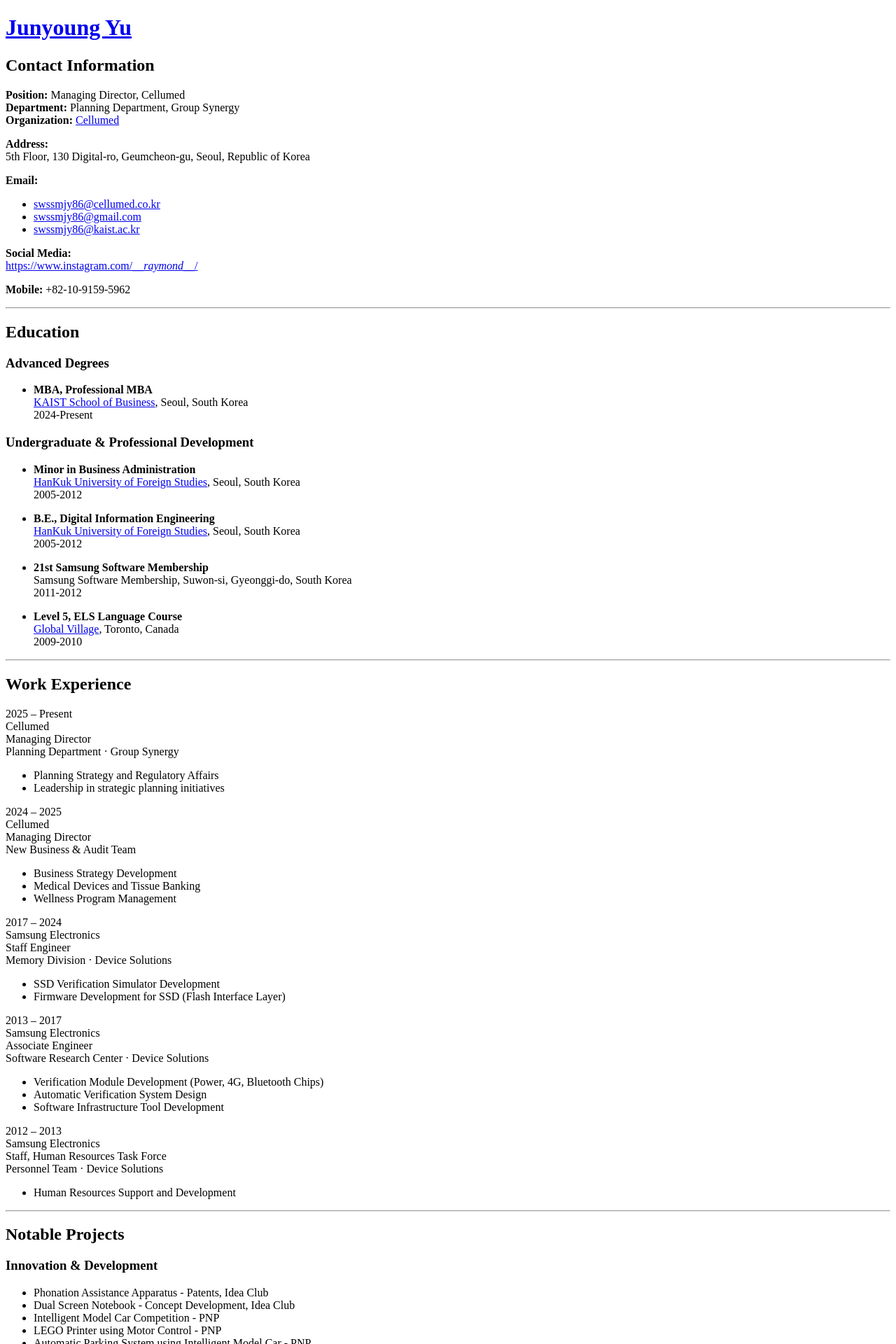
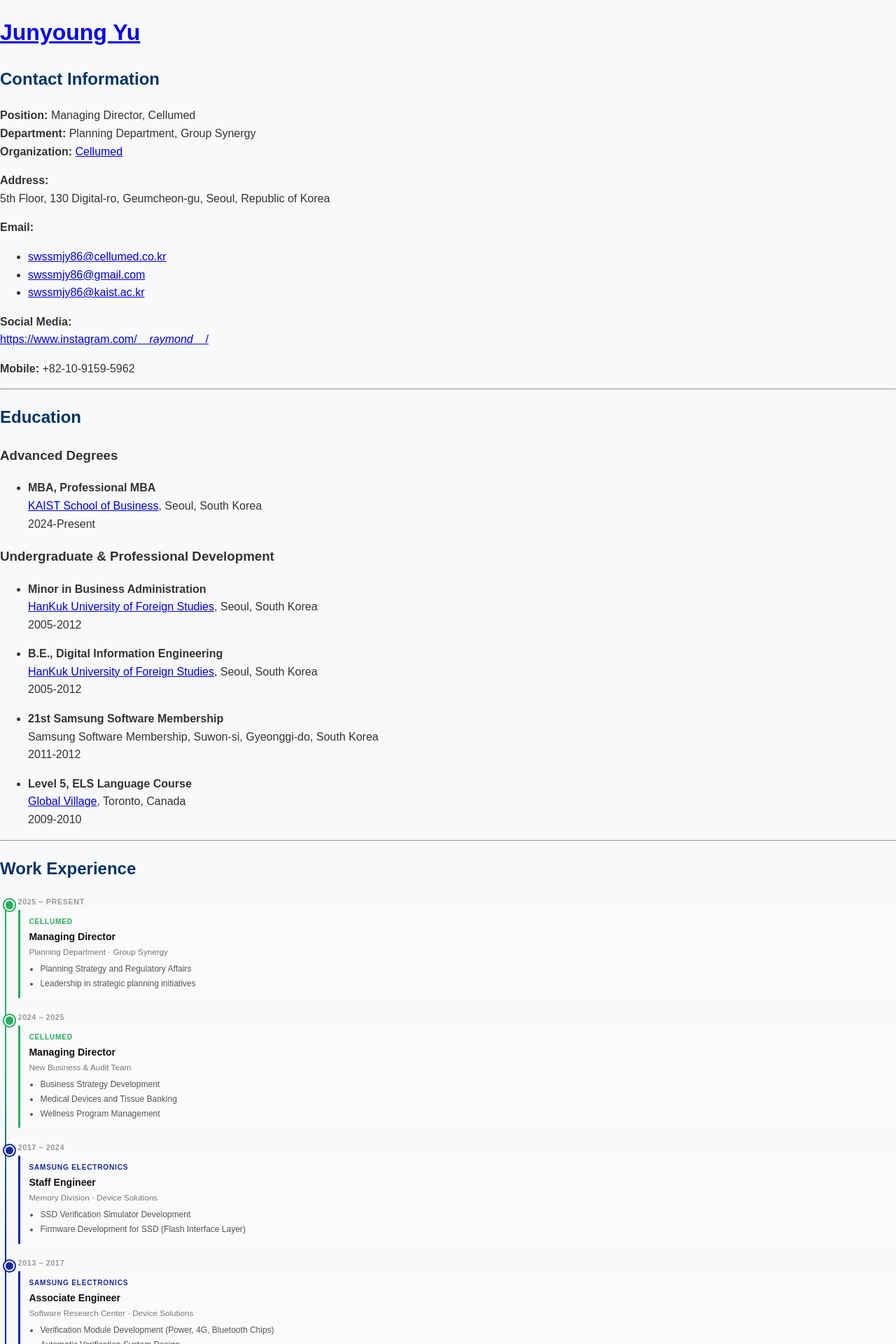
Before and after one commit to swssmjy86/swssmjy86.github.io, a Jekyll site: the page built from index.md, in a window 1280 px wide. Shown: the top 1920 px of the page at 70% size. Built offline with Jekyll 4.4.1, drawn with Linux system fonts in a browser that asks for light colours; our own code applies the rules of GitHub Pages for plain Markdown files.

Commit message:
Fix Jekyll Sass build and remove dead CSS; add git-branch-workflow skill
- css/main.scss was missing Jekyll front matter since 2025-04-11, so
  Jekyll never compiled it and the live site served no CSS at all
  (css/main.css 404s). Restored front matter.
- Removed unused .btn/.skill-list/.expertise-tags rules from main.scss
  and deleted _sass/_normalize.scss, _solo.scss, _syntax.scss, which
  were orphaned (never imported since main.scss was rewritten).
- Added .claude/skills/git-branch-workflow for reviewed branch-based
  changes instead of the direct-to-master index.md auto-push path.

```diff
--- a/_sass/_normalize.scss
+++ /dev/null
@@ -1,406 +0,0 @@
-/*! normalize.css v2.1.3 | MIT License | git.io/normalize */
-
-/* ==========================================================================
-   HTML5 display definitions
-   ========================================================================== */
-
-/**
- * Correct `block` display not defined in IE 8/9.
- */
-
-article,
-aside,
-details,
-figcaption,
-figure,
-footer,
-header,
-hgroup,
-main,
-nav,
-section,
-summary {
-    display: block;
-}
-
-/**
- * Correct `inline-block` display not defined in IE 8/9.
- */
-
-audio,
-canvas,
-video {
-    display: inline-block;
-}
-
-/**
- * Prevent modern browsers from displaying `audio` without controls.
- * Remove excess height in iOS 5 devices.
- */
-
-audio:not([controls]) {
-    display: none;
-    height: 0;
-}
-
-/**
- * Address `[hidden]` styling not present in IE 8/9.
- * Hide the `template` element in IE, Safari, and Firefox < 22.
- */
-
-[hidden],
-template {
-    display: none;
-}
-
-/* ==========================================================================
-   Base
-   ========================================================================== */
-
-/**
- * 1. Set default font family to sans-serif.
- * 2. Prevent iOS text size adjust after orientation change, without disabling
- *    user zoom.
- */
-
-html {
-    font-family: sans-serif; /* 1 */
-    -ms-text-size-adjust: 100%; /* 2 */
-    -webkit-text-size-adjust: 100%; /* 2 */
-}
-
-/**
- * Remove default margin.
- */
-
-body {
-    margin: 0;
-}
-
-/* ==========================================================================
-   Links
-   ========================================================================== */
-
-/**
- * Remove the gray background color from active links in IE 10.
- */
-
-a {
-    background: transparent;
-}
-
-/**
- * Address `outline` inconsistency between Chrome and other browsers.
- */
-
-a:focus {
-    outline: thin dotted;
-}
-
-/**
- * Improve readability when focused and also mouse hovered in all browsers.
- */
-
-a:active,
-a:hover {
-    outline: 0;
-}
-
-/* ==========================================================================
-   Typography
-   ========================================================================== */
-
-/**
- * Address variable `h1` font-size and margin within `section` and `article`
- * contexts in Firefox 4+, Safari 5, and Chrome.
- */
-
-h1 {
-    font-size: 2em;
-    margin: 0.67em 0;
-}
-
-/**
- * Address styling not present in IE 8/9, Safari 5, and Chrome.
- */
-
-abbr[title] {
-    border-bottom: 1px dotted;
-}
-
-/**
- * Address style set to `bolder` in Firefox 4+, Safari 5, and Chrome.
- */
-
-b,
-strong {
-    font-weight: bold;
-}
-
-/**
- * Address styling not present in Safari 5 and Chrome.
- */
-
-dfn {
-    font-style: italic;
-}
-
-/**
- * Address differences between Firefox and other browsers.
- */
-
-hr {
-    -moz-box-sizing: content-box;
-    box-sizing: content-box;
-    height: 0;
-}
-
-/**
- * Address styling not present in IE 8/9.
- */
-
-mark {
-    background: #ff0;
-    color: #000;
-}
-
-/**
- * Correct font family set oddly in Safari 5 and Chrome.
- */
-
-code,
-kbd,
-pre,
-samp {
-    font-family: monospace, serif;
-    font-size: 1em;
-}
-
-/**
- * Improve readability of pre-formatted text in all browsers.
- */
-
-pre {
-    white-space: pre-wrap;
-}
-
-/**
- * Set consistent quote types.
- */
-
-q {
-    quotes: "\201C" "\201D" "\2018" "\2019";
-}
-
-/**
- * Address inconsistent and variable font size in all browsers.
- */
-
-small {
-    font-size: 80%;
-}
-
-/**
- * Prevent `sub` and `sup` affecting `line-height` in all browsers.
- */
-
-sub,
-sup {
-    font-size: 75%;
-    line-height: 0;
-    position: relative;
-    vertical-align: baseline;
-}
-
-sup {
-    top: -0.5em;
-}
-
-sub {
-    bottom: -0.25em;
-}
-
-/* ==========================================================================
-   Embedded content
-   ========================================================================== */
-
-/**
- * Remove border when inside `a` element in IE 8/9.
- */
-
-img {
-    border: 0;
-}
-
-/**
- * Correct overflow displayed oddly in IE 9.
- */
-
-svg:not(:root) {
-    overflow: hidden;
-}
-
-/* ==========================================================================
-   Figures
-   ========================================================================== */
-
-/**
- * Address margin not present in IE 8/9 and Safari 5.
- */
-
-figure {
-    margin: 0;
-}
-
-/* ==========================================================================
-   Forms
-   ========================================================================== */
-
-/**
- * Define consistent border, margin, and padding.
- */
-
-fieldset {
-    border: 1px solid #c0c0c0;
-    margin: 0 2px;
-    padding: 0.35em 0.625em 0.75em;
-}
-
-/**
- * 1. Correct `color` not being inherited in IE 8/9.
- * 2. Remove padding so people aren't caught out if they zero out fieldsets.
- */
-
-legend {
-    border: 0; /* 1 */
-    padding: 0; /* 2 */
-}
-
-/**
- * 1. Correct font family not being inherited in all browsers.
- * 2. Correct font size not being inherited in all browsers.
- * 3. Address margins set differently in Firefox 4+, Safari 5, and Chrome.
- */
-
-button,
-input,
-select,
-textarea {
-    font-family: inherit; /* 1 */
-    font-size: 100%; /* 2 */
-    margin: 0; /* 3 */
-}
-
-/**
- * Address Firefox 4+ setting `line-height` on `input` using `!important` in
- * the UA stylesheet.
- */
-
-button,
-input {
-    line-height: normal;
-}
-
-/**
- * Address inconsistent `text-transform` inheritance for `button` and `select`.
- * All other form control elements do not inherit `text-transform` values.
- * Correct `button` style inheritance in Chrome, Safari 5+, and IE 8+.
- * Correct `select` style inheritance in Firefox 4+ and Opera.
- */
-
-button,
-select {
-    text-transform: none;
-}
-
-/**
- * 1. Avoid the WebKit bug in Android 4.0.* where (2) destroys native `audio`
- *    and `video` controls.
- * 2. Correct inability to style clickable `input` types in iOS.
- * 3. Improve usability and consistency of cursor style between image-type
- *    `input` and others.
- */
-
-button,
-html input[type="button"], /* 1 */
-input[type="reset"],
-input[type="submit"] {
-    -webkit-appearance: button; /* 2 */
-    cursor: pointer; /* 3 */
-}
-
-/**
- * Re-set default cursor for disabled elements.
- */
-
-button[disabled],
-html input[disabled] {
-    cursor: default;
-}
-
-/**
- * 1. Address box sizing set to `content-box` in IE 8/9/10.
- * 2. Remove excess padding in IE 8/9/10.
- */
-
-input[type="checkbox"],
-input[type="radio"] {
-    box-sizing: border-box; /* 1 */
-    padding: 0; /* 2 */
-}
-
-/**
- * 1. Address `appearance` set to `searchfield` in Safari 5 and Chrome.
- * 2. Address `box-sizing` set to `border-box` in Safari 5 and Chrome
- *    (include `-moz` to future-proof).
- */
-
-input[type="search"] {
-    -webkit-appearance: textfield; /* 1 */
-    -moz-box-sizing: content-box;
-    -webkit-box-sizing: content-box; /* 2 */
-    box-sizing: content-box;
-}
-
-/**
- * Remove inner padding and search cancel button in Safari 5 and Chrome
- * on OS X.
- */
-
-input[type="search"]::-webkit-search-cancel-button,
-input[type="search"]::-webkit-search-decoration {
-    -webkit-appearance: none;
-}
-
-/**
- * Remove inner padding and border in Firefox 4+.
- */
-
-button::-moz-focus-inner,
-input::-moz-focus-inner {
-    border: 0;
-    padding: 0;
-}
-
-/**
- * 1. Remove default vertical scrollbar in IE 8/9.
- * 2. Improve readability and alignment in all browsers.
- */
-
-textarea {
-    overflow: auto; /* 1 */
-    vertical-align: top; /* 2 */
-}
-
-/* ==========================================================================
-   Tables
-   ========================================================================== */
-
-/**
- * Remove most spacing between table cells.
- */
-
-table {
-    border-collapse: collapse;
-    border-spacing: 0;
-}
--- a/_sass/_solo.scss
+++ /dev/null
@@ -1,152 +0,0 @@
-@import url(//fonts.googleapis.com/css?family=Inconsolata:400,700|Montserrat:700);
-
-html {
-  font: 16px/1.5 Inconsolata, sans-serif;
-}
-
-@media (min-width: 30rem) {
-  html {
-    font-size: 20px;
-  }
-}
-
-body {
-  margin: 2rem 0 5rem;
-  color: #333;
-}
-
-@media (min-width: 30rem) {
-  body {
-    margin-top: 5rem;
-  }
-}
-
-a {
-  color: #0074d9; /* From http://clrs.cc */
-  text-decoration: none;
-}
-
-a:hover, a:focus {
-  text-decoration: underline;
-}
-
-h1, h2, h3, h4, h5, h6 {
-  font-family: Montserrat, sans-serif;
-  margin: 0 0 0.5rem -0.1rem /* align left edge */;
-  line-height: 1;
-  color: #111;
-  text-rendering: optimizeLegibility;
-}
-
-h1 {
-  font-size: 2.5rem;
-  margin-bottom: 1rem;
-}
-
-@media (min-width: 30rem) {
-  h1 {
-    font-size: 3rem;
-    margin-bottom: 3rem;
-  }
-}
-
-h1 a {
-  color: inherit;
-}
-
-h2 {
-  margin-top: 2rem;
-  font-size: 1.25rem;
-  margin-bottom: 0.75rem;
-}
-
-@media (min-width: 30rem) {
-  h2 {
-    margin-top: 2.5rem;
-    font-size: 1.5rem;
-    margin-bottom: 1rem;
-  }
-}
-
-h3, h4, h5, h6 {
-  margin-top: 1.5rem;
-  font-size: 1rem;
-  text-transform: uppercase;
-}
-
-p, ul, ol, dl, table, pre, blockquote {
-  margin-top: 0;
-  margin-bottom: 1rem;
-}
-
-ul, ol {
-  padding-left: 1.5rem;
-}
-
-dd {
-  margin-left: 1.5rem;
-}
-
-blockquote {
-  margin-left: 0;
-  margin-right: 0;
-  padding: .5rem 1rem;
-  border-left: .25rem solid #ccc;
-  color: #666;
-}
-
-blockquote p:last-child {
-  margin-bottom: 0;
-}
-
-hr {
-  border: none;
-  margin: 1.5rem 0;
-  border-bottom: 1px solid #ccc;
-  position: relative;
-  top: -1px;
-}
-
-.container img, .container iframe {
-  max-width: 100%;
-}
-
-.container img {
-  margin: 0 auto;
-  display: block;
-}
-
-table {
-  width: 100%;
-  border: 1px solid #ccc;
-  border-collapse: collapse;
-}
-
-td, th {
-  padding: .25rem .5rem;
-  border: 1px solid #ccc;
-}
-
-pre, code {
-  font-family: inherit;
-  background-color: #eee;
-}
-
-pre {
-  padding: .5rem 1rem;
-  font-size: 0.8rem;
-}
-
-code {
-  padding: .1rem .25rem;
-}
-
-pre > code {
-  padding: 0;
-}
-
-.container {
-  max-width: 30rem;
-  margin: 0 auto;
-  padding: 0 1rem;
-}
--- a/_sass/_syntax.scss
+++ /dev/null
@@ -1,66 +0,0 @@
-.hll { background-color: #ffffcc }
- /*{ background: #f0f3f3; }*/
-.c { color: #999; } /* Comment */
-.err { color: #AA0000; background-color: #FFAAAA } /* Error */
-.k { color: #006699; } /* Keyword */
-.o { color: #555555 } /* Operator */
-.cm { color: #0099FF; font-style: italic } /* Comment.Multiline */
-.cp { color: #009999 } /* Comment.Preproc */
-.c1 { color: #999; } /* Comment.Single */
-.cs { color: #999; } /* Comment.Special */
-.gd { background-color: #FFCCCC; border: 1px solid #CC0000 } /* Generic.Deleted */
-.ge { font-style: italic } /* Generic.Emph */
-.gr { color: #FF0000 } /* Generic.Error */
-.gh { color: #003300; } /* Generic.Heading */
-.gi { background-color: #CCFFCC; border: 1px solid #00CC00 } /* Generic.Inserted */
-.go { color: #AAAAAA } /* Generic.Output */
-.gp { color: #000099; } /* Generic.Prompt */
-.gs { } /* Generic.Strong */
-.gu { color: #003300; } /* Generic.Subheading */
-.gt { color: #99CC66 } /* Generic.Traceback */
-.kc { color: #006699; } /* Keyword.Constant */
-.kd { color: #006699; } /* Keyword.Declaration */
-.kn { color: #006699; } /* Keyword.Namespace */
-.kp { color: #006699 } /* Keyword.Pseudo */
-.kr { color: #006699; } /* Keyword.Reserved */
-.kt { color: #007788; } /* Keyword.Type */
-.m { color: #FF6600 } /* Literal.Number */
-.s { color: #d44950 } /* Literal.String */
-.na { color: #4f9fcf } /* Name.Attribute */
-.nb { color: #336666 } /* Name.Builtin */
-.nc { color: #00AA88; } /* Name.Class */
-.no { color: #336600 } /* Name.Constant */
-.nd { color: #9999FF } /* Name.Decorator */
-.ni { color: #999999; } /* Name.Entity */
-.ne { color: #CC0000; } /* Name.Exception */
-.nf { color: #CC00FF } /* Name.Function */
-.nl { color: #9999FF } /* Name.Label */
-.nn { color: #00CCFF; } /* Name.Namespace */
-.nt { color: #2f6f9f; } /* Name.Tag */
-.nv { color: #003333 } /* Name.Variable */
-.ow { color: #000000; } /* Operator.Word */
-.w { color: #bbbbbb } /* Text.Whitespace */
-.mf { color: #FF6600 } /* Literal.Number.Float */
-.mh { color: #FF6600 } /* Literal.Number.Hex */
-.mi { color: #FF6600 } /* Literal.Number.Integer */
-.mo { color: #FF6600 } /* Literal.Number.Oct */
-.sb { color: #CC3300 } /* Literal.String.Backtick */
-.sc { color: #CC3300 } /* Literal.String.Char */
-.sd { color: #CC3300; font-style: italic } /* Literal.String.Doc */
-.s2 { color: #CC3300 } /* Literal.String.Double */
-.se { color: #CC3300; } /* Literal.String.Escape */
-.sh { color: #CC3300 } /* Literal.String.Heredoc */
-.si { color: #AA0000 } /* Literal.String.Interpol */
-.sx { color: #CC3300 } /* Literal.String.Other */
-.sr { color: #33AAAA } /* Literal.String.Regex */
-.s1 { color: #CC3300 } /* Literal.String.Single */
-.ss { color: #FFCC33 } /* Literal.String.Symbol */
-.bp { color: #336666 } /* Name.Builtin.Pseudo */
-.vc { color: #003333 } /* Name.Variable.Class */
-.vg { color: #003333 } /* Name.Variable.Global */
-.vi { color: #003333 } /* Name.Variable.Instance */
-.il { color: #FF6600 } /* Literal.Number.Integer.Long */
-
-.css .o,
-.css .o + .nt,
-.css .nt + .nt { color: #999; }
--- a/css/main.scss
+++ b/css/main.scss
@@ -1,3 +1,6 @@
+---
+# Main scss file
+---
 body {
   font-family: 'Poppins', sans-serif;
   background-color: #f8f9fa;
@@ -21,47 +24,12 @@ h1, h2 {
   color: #003366;
 }
 
-.btn {
-  display: inline-block;
-  padding: 0.7rem 1.5rem;
-  background-color: #007bff;
-  color: white;
-  border-radius: 5px;
-  text-decoration: none;
-  margin-top: 1rem;
-}
-
-.skill-list span {
-  display: inline-block;
-  background: #e0e0e0;
-  padding: 0.4rem 0.8rem;
-  margin: 0.2rem;
-  border-radius: 5px;
-}
-
 .profile-pic {
   width: 150px;
   height: 100px;
   border-radius: 50%;
   display: block;
   margin: 0 auto;
-}
-
-/* ── Expertise Tags ── */
-.expertise-tags {
-  display: flex;
-  flex-wrap: wrap;
-  gap: 0.3rem;
-  margin-bottom: 1.2rem;
-}
-.expertise-tags span {
-  background: #eef2ff;
-  color: #3b5bdb;
-  font-size: 0.7rem;
-  padding: 0.2rem 0.6rem;
-  border-radius: 999px;
-  font-weight: 600;
-  letter-spacing: 0.02em;
 }
 
 /* ── Career Timeline ── */
@@ -92,14 +60,6 @@ h1, h2 {
   border-radius: 50%;
   border: 2px solid #f8f9fa;
 }
-.timeline-item.cellumed .timeline-dot {
-  background: #27ae60;
-  box-shadow: 0 0 0 2px #27ae60;
-}
-.timeline-item.samsung .timeline-dot {
-  background: #1428A0;
-  box-shadow: 0 0 0 2px #1428A0;
-}
 .timeline-year {
   font-size: 0.68rem;
   font-weight: 700;
@@ -114,8 +74,6 @@ h1, h2 {
   border-radius: 0 6px 6px 0;
   background: #fafafa;
 }
-.timeline-item.cellumed .timeline-card { border-color: #27ae60; }
-.timeline-item.samsung  .timeline-card { border-color: #1428A0; }
 .timeline-company {
   font-size: 0.63rem;
   font-weight: 700;
@@ -123,8 +81,6 @@ h1, h2 {
   letter-spacing: 0.08em;
   margin-bottom: 0.1rem;
 }
-.timeline-item.cellumed .timeline-company { color: #27ae60; }
-.timeline-item.samsung  .timeline-company { color: #1428A0; }
 .timeline-role {
   font-weight: 700;
   font-size: 0.88rem;
@@ -145,3 +101,14 @@ h1, h2 {
 .timeline-card ul li {
   margin-bottom: 0.1rem;
 }
+
+.timeline-item.cellumed {
+  .timeline-dot { background: #27ae60; box-shadow: 0 0 0 2px #27ae60; }
+  .timeline-card { border-color: #27ae60; }
+  .timeline-company { color: #27ae60; }
+}
+.timeline-item.samsung {
+  .timeline-dot { background: #1428A0; box-shadow: 0 0 0 2px #1428A0; }
+  .timeline-card { border-color: #1428A0; }
+  .timeline-company { color: #1428A0; }
+}
```
Also changed, not shown: .claude/skills/git-branch-workflow/SKILL.md (added).
